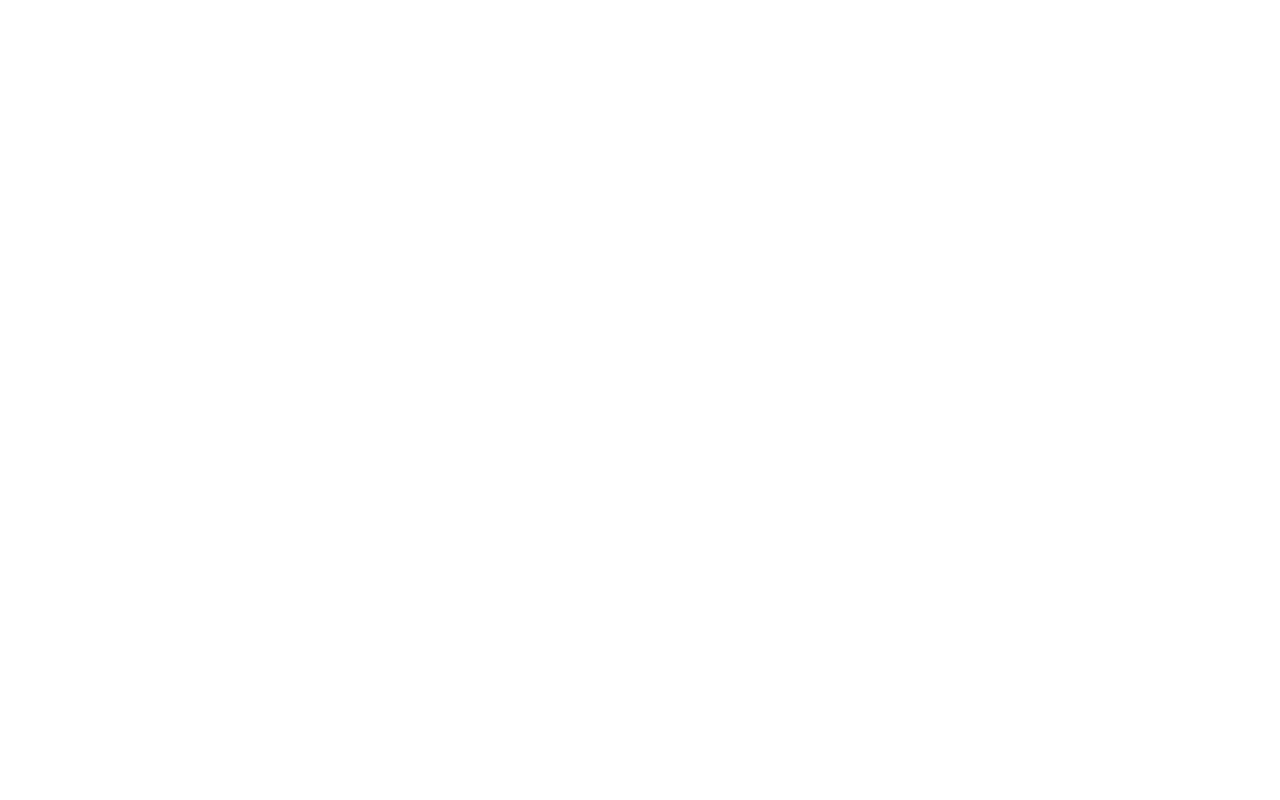
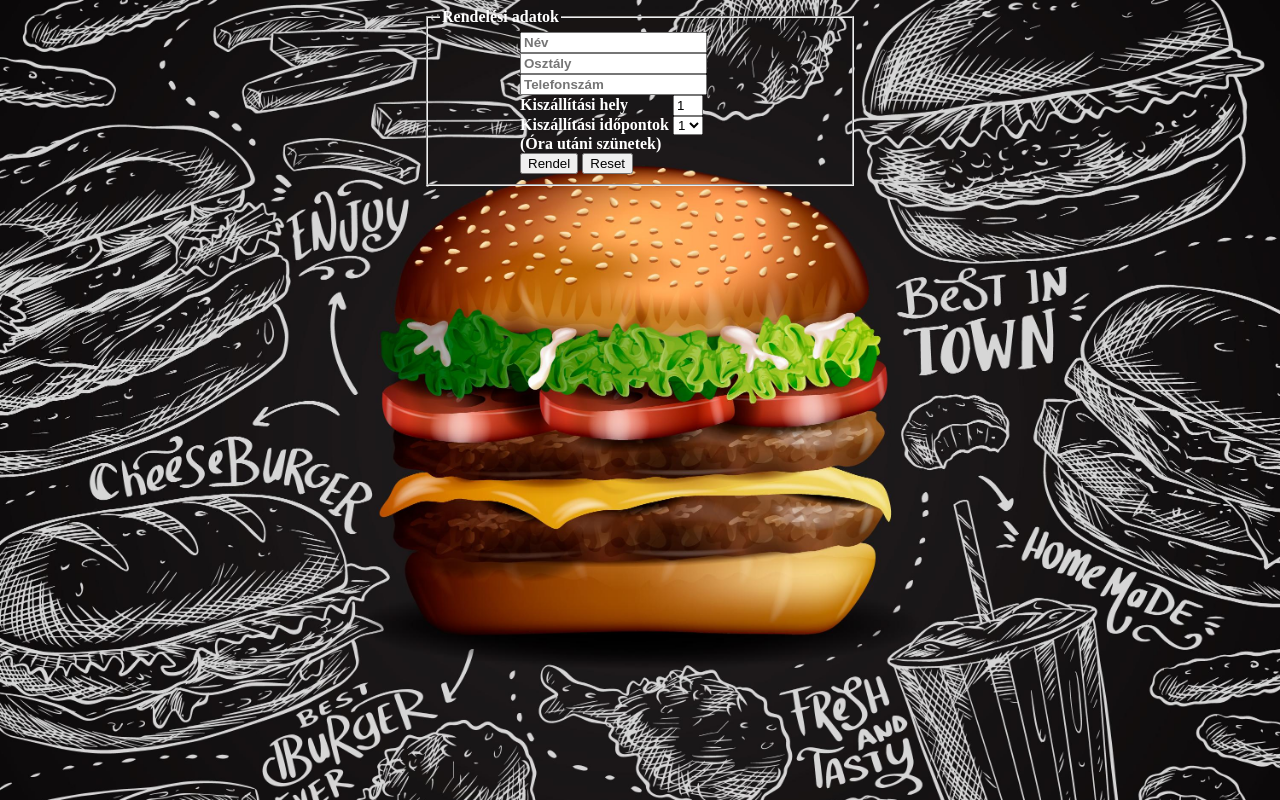
Before and after one commit to sz-levi/BUFE, a plain HTML site: page BUFE/rendeles.html in a window 1280 px wide. Drawn offline with Linux system fonts and the light colour scheme.

Commit message:
rendeles.html

```diff
--- a/BUFE/rendeles.html
+++ b/BUFE/rendeles.html
@@ -0,0 +1,45 @@
+<!DOCTYPE html>
+<html lang="hu">
+<head>
+    <meta charset="UTF-8">
+    <meta http-equiv="X-UA-Compatible" content="IE=edge">
+    <meta name="viewport" content="width=device-width, initial-scale=1.0">
+    <link rel="stylesheet" href="stilus.css">
+    <title>Rendelés</title>
+</head>
+<body>
+    <form action="#" method="get">
+        <fieldset>
+            <legend>Rendelési adatok</legend>
+            <div id="rendelesiadatok">
+                <div id="fontos">
+                    <input type="text" placeholder="Név" id="rendelesiadatok" required><br>
+                    <input type="text" placeholder="Osztály" maxlength="3" id="rendelesiadatok" required><br>
+                    <input type="tel" placeholder="Telefonszám" id="rendelesiadatok" required><br>
+                    </div>
+                <div id="terem">
+                    <label for="teremi">Kiszállítási hely</label>
+                    <input type="number" max="100" value="1" min="1" id="teremi" required>
+                </div>
+                <div id="ora">
+                    <label for="orao" id="orasz">Kiszállítási időpontok</label>
+                    <select name="orao" id="orao" required>
+                        <option value="">1</option>
+                        <option value="">2</option>
+                        <option value="">3</option>
+                        <option value="">4</option>
+                        <option value="">5</option>
+                        <option value="">6</option>
+                        <option value="">7</option>
+                    </select><br>
+                    <span id="orasz">(Óra utáni szünetek)</span>
+                </div>
+                <div id="gomb">
+                    <input type="submit" value="Rendel">
+                    <input type="reset">
+                </div>
+            </div>
+        </fieldset>
+    </form>
+</body>
+</html>
--- a/BUFE/stilus.css
+++ b/BUFE/stilus.css
@@ -42,7 +42,7 @@ p{
     padding-top: 20px;
     padding-right: 500px;
 }
-html{
+htm{
     color: yellow;
 }
 img{
@@ -78,7 +78,7 @@ img:hover{
     color: rgb(122, 255, 60);
 }
 footer{
-    padding-top: 100px;
+    padding-top: 50px;
 }
 #mec{
     width: 50px;
@@ -98,6 +98,7 @@ ul{
    list-style: none;
    font-size: large;
    text-align: center;
+   color: yellow;
 }
 #fiz{
     margin-left: 550px;
@@ -108,3 +109,32 @@ ul{
 .etel:hover{
     color: rgb(122, 255, 60);
 }
+legend, label, #orasz{
+    color: white;
+    font-weight: bold;
+}
+fieldset{
+    width: 400px;
+    margin: auto;
+}
+#rendelesiadatok{
+    width: min-content;
+    margin-left: 40px;
+    font-weight: bold;
+}
+h2{
+    color: yellow;
+}
+#orasz{
+    margin-left: 40px;
+}
+#terem{
+    margin-left: 40px;
+}
+#teremi{
+    width: 22px;
+    margin-left: 41px;
+}
+#gomb{
+    margin-left: 40px;
+}
```
Also changed, not shown: BUFE/index.html (+6 -8 lines), BUFE/adat.html (deleted).
